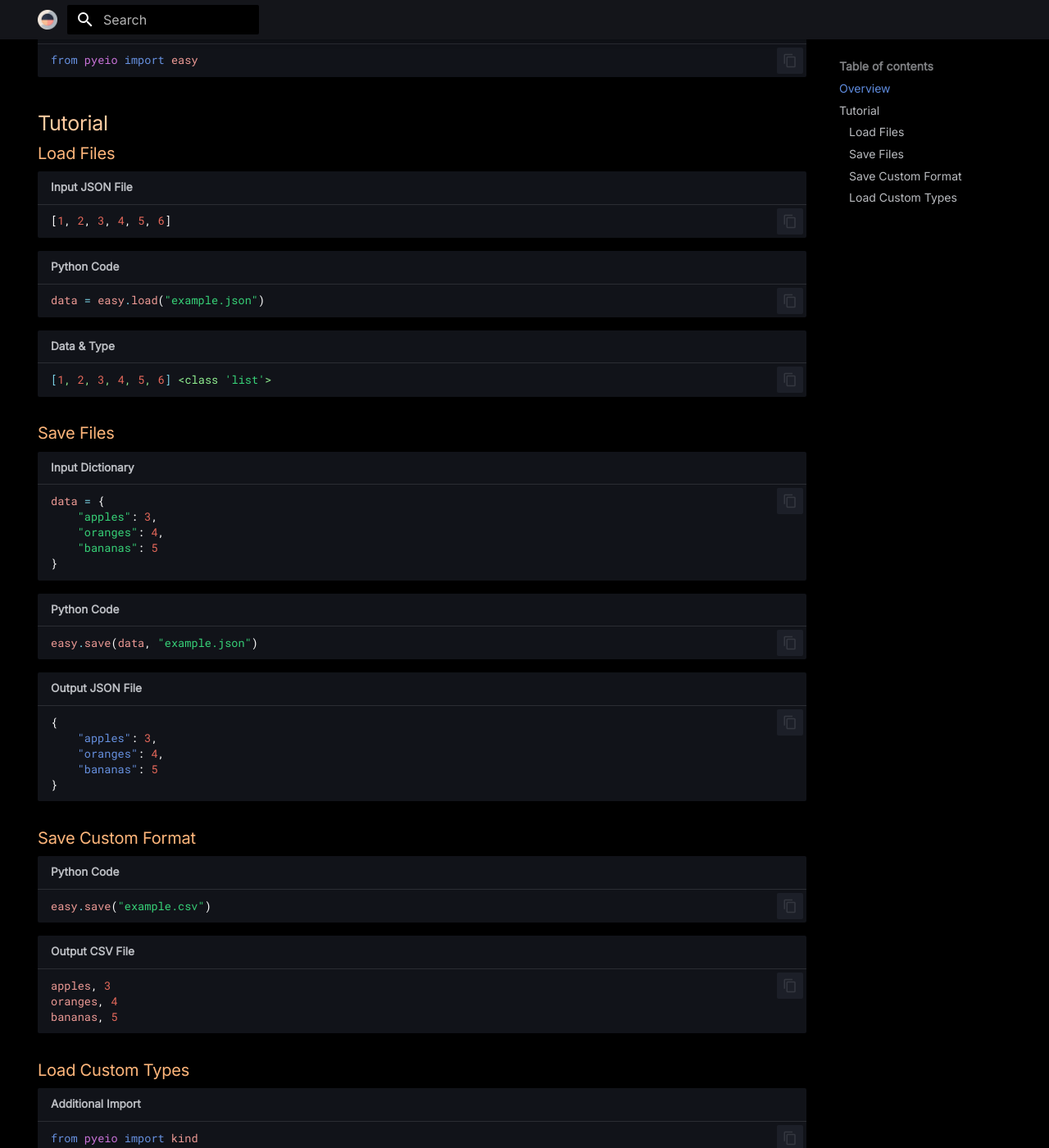
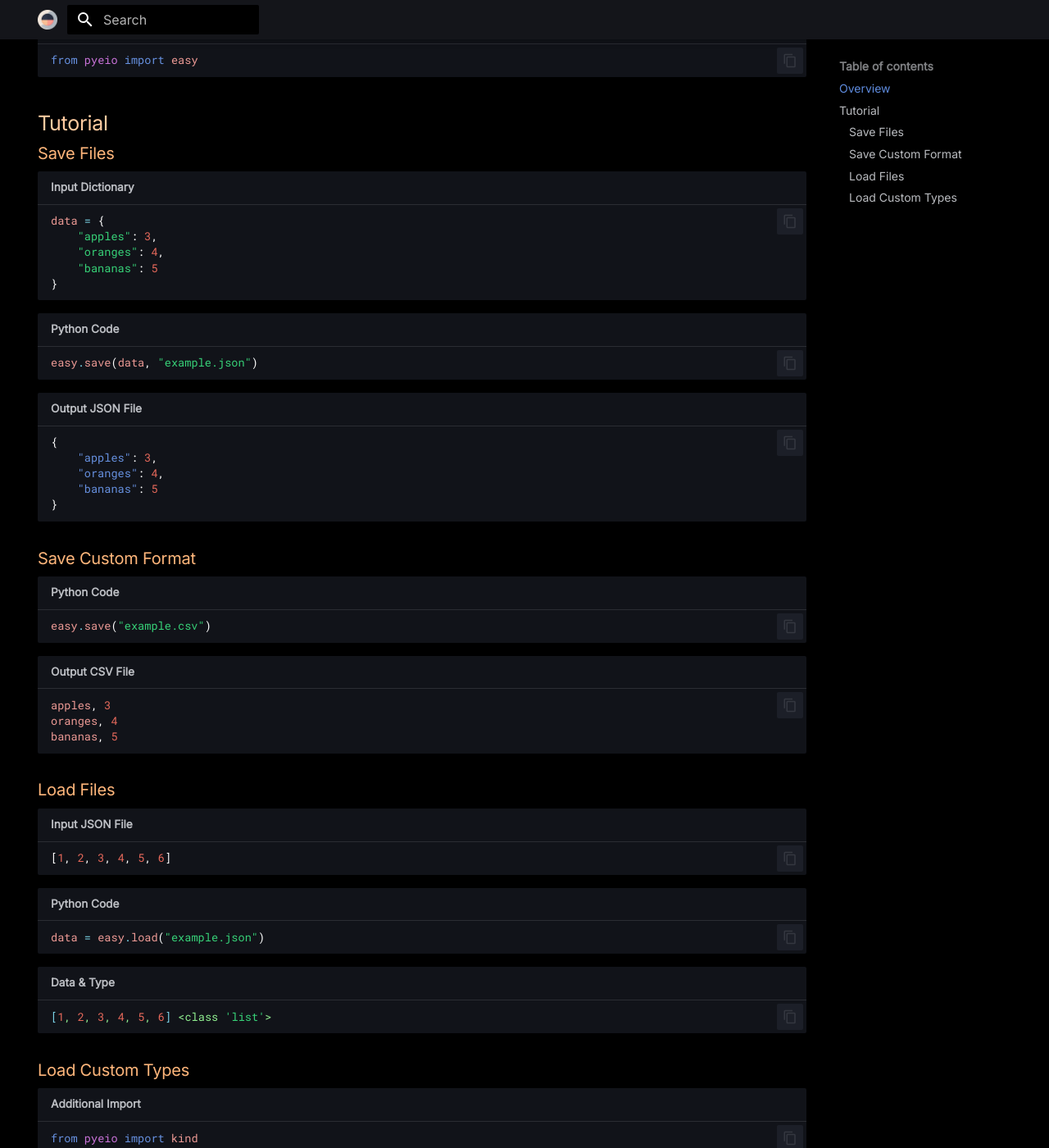
Before and after one commit to harttraveller/pyeio, an MkDocs documentation site: the page built from docs/index.md, in a window 1280 px wide and 1400 px high, scrolled down 630 px. Shown: the whole window at 82% size. Built offline with MkDocs 1.6.1 and Material for MkDocs 9.7.7, drawn with Linux system fonts in a browser that asks for light colours.

Commit message:
docs/index: update

````diff
--- a/docs/index.md
+++ b/docs/index.md
@@ -57,21 +57,6 @@ from pyeio import easy
 
 ## Tutorial
 
-### Load Files
-
-```json title="Input JSON File"
-[1, 2, 3, 4, 5, 6]
-```
-
-```python title="Python Code"
-data = easy.load("example.json")
-```
-
-```bash title="Data & Type"
-[1, 2, 3, 4, 5, 6] <class 'list'>
-```
-
-
 ### Save Files
 
 ```python title="Input Dictionary"
@@ -107,6 +92,20 @@ oranges, 4
 bananas, 5
 ```
 
+### Load Files
+
+```json title="Input JSON File"
+[1, 2, 3, 4, 5, 6]
+```
+
+```python title="Python Code"
+data = easy.load("example.json")
+```
+
+```bash title="Data & Type"
+[1, 2, 3, 4, 5, 6] <class 'list'>
+```
+
 
 ### Load Custom Types
 
````
